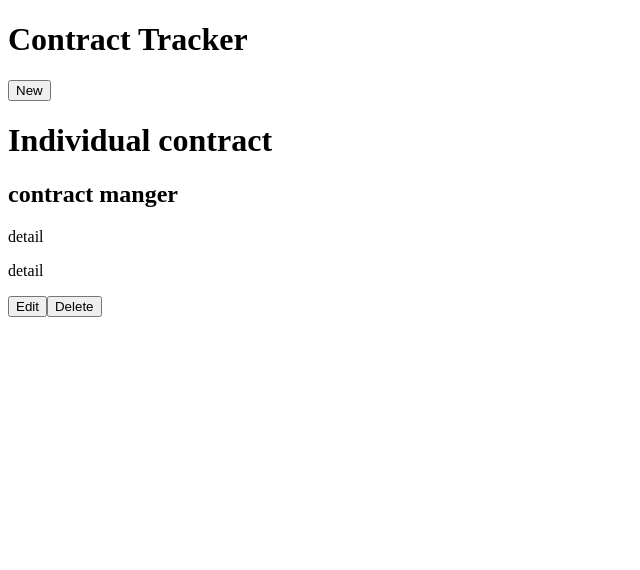
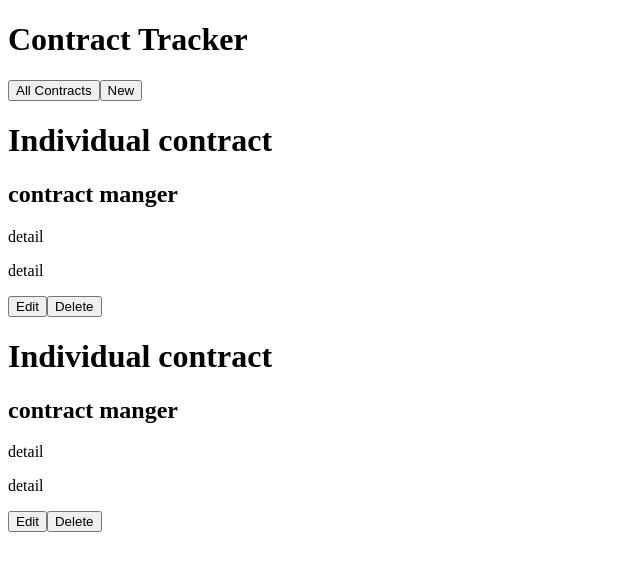
Before and after one commit to FigueroaR/contract-tracker-react, a React (Create React App) app: page / in a window 1280 px wide. Shown: the top 570 px of the page, without its empty margins (0-640 px from the left). Built offline with nearby package versions, Linux system fonts and the light colour scheme.

Commit message:
npm packages installed /redux/devtool/ router

```diff
--- a/package.json
+++ b/package.json
@@ -8,7 +8,12 @@
     "@testing-library/user-event": "^12.8.3",
     "react": "^17.0.2",
     "react-dom": "^17.0.2",
+    "react-redux": "^7.2.2",
+    "react-router-dom": "^6.0.2",
     "react-scripts": "4.0.3",
+    "redux": "^4.1.2",
+    "redux-devtools-extension": "^2.13.9",
+    "redux-thunk": "^2.4.1",
     "web-vitals": "^1.1.2"
   },
   "scripts": {
--- a/src/App.js
+++ b/src/App.js
@@ -1,3 +1,4 @@
+import React, { useState} from 'react'
 import Contracts from "./contract/Contracts";
 
 function App() {
--- a/src/contract/Contracts.js
+++ b/src/contract/Contracts.js
@@ -1,10 +1,20 @@
+import React, { useState} from 'react'
+import { useHistory } from "react-router-dom";
 import Contract from "./Contract"
 
 function Contracts(){
+    let toIndividualContract = () => {
+
+    }
+
     return(
         <div>
-            <h1>Contract Tracker</h1>
-            <button className="contract new">New</button>
+            <div>
+                <h1>Contract Tracker</h1>
+                <button className="contract home">All Contracts</button>
+                <button className="contract new">New</button>
+            </div>
+            <Contract />
             <Contract/>
         </div>
     )
```
Also changed, not shown: 1 other file (tests, documents, lock files or other folders).
